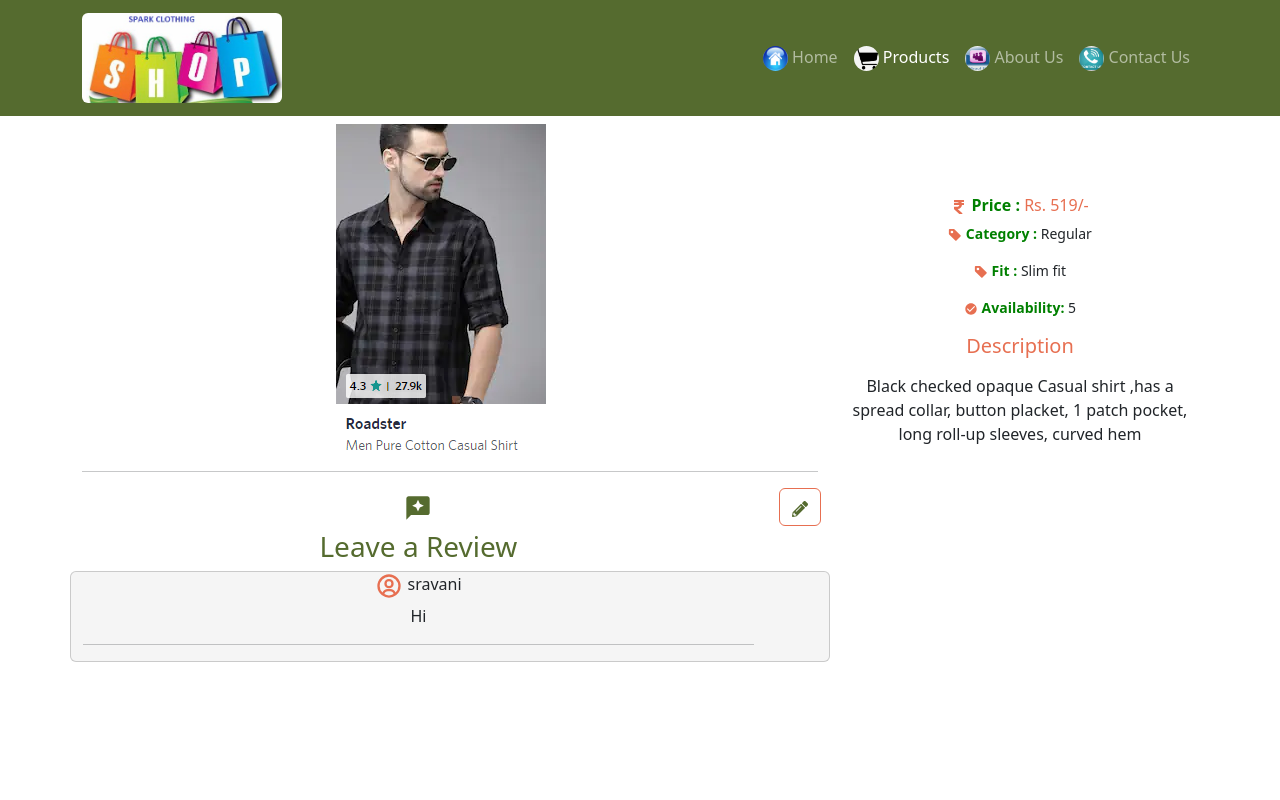
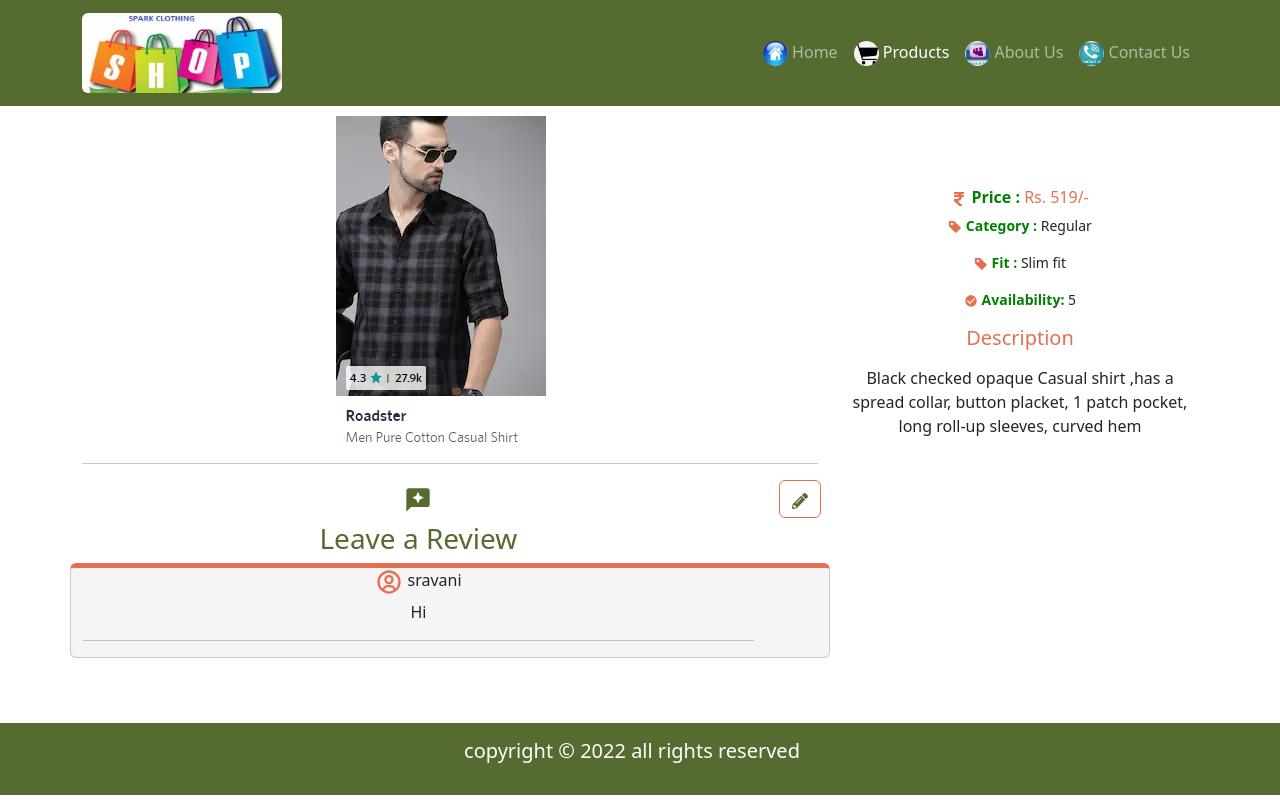
Before and after one commit to Sravani356/Project, a React (Create React App) app: page /#/products/productDetail/1 in a window 1280 px wide. Built offline with nearby package versions, Linux system fonts and the light colour scheme; data requests are answered from the project's data file.

Commit message:
final commit

```diff
--- a/package.json
+++ b/package.json
@@ -47,11 +47,10 @@
   "devDependencies": {
     "axios-mock-adapter": "^1.21.1"
   },
-  "jest" : {
+  "jest": {
     "collectCoverageFrom": [
       "src/**/*.{js, jsx}",
       "!src/index.js"
     ]
   }
-
 }
--- a/public/Assets/data/db.json
+++ b/public/Assets/data/db.json
@@ -101,6 +101,14 @@
           "message": "Nice Product..!!",
           "date": "2022-08-09T20:37:47.812Z",
           "ratings": "5"
+        },
+        {
+          "name": "sravani",
+          "email": "sravani@gmail.com",
+          "phone": "7567890987",
+          "message": "great!",
+          "date": "2022-08-14T12:09:04.303Z",
+          "ratings": "5"
         }
       ]
     }
--- a/src/App.js
+++ b/src/App.js
@@ -9,6 +9,7 @@ import NavbarComponent from "./components/navbar/Navbar";
 // import ProductDetailPage from './Pages/ProductDetailPage';
 import Products from "./Pages/productsPage/Products";
 import ProductDetail from "./Pages/productDetails/ProductDetail";
+import Footer from "./components/footer/Footer";
 // import { useEffect } from 'react';
 
 function App() {
@@ -30,7 +31,10 @@ function App() {
             element={<ProductDetail />}
           />
         </Routes>
+
       </HashRouter>
+      <Footer />
+
     </div>
   );
 }
--- a/src/Pages/aboutUsPage/AboutUs.css
+++ b/src/Pages/aboutUsPage/AboutUs.css
@@ -1,3 +1,12 @@
-/* .card {
-    background
-} */
+
+
+.card {
+    border-top : 5px solid #e76f51;
+}
+
+#card {
+    padding-top : 45px;
+    width: auto;
+    background-color: #556b2f;
+    color: white
+}
--- a/src/Pages/aboutUsPage/AboutUs.js
+++ b/src/Pages/aboutUsPage/AboutUs.js
@@ -1,24 +1,32 @@
 import React from "react";
-import { Image, Row } from "react-bootstrap";
+import { Card, Container } from "react-bootstrap";
+import "./AboutUs.css";
 
 const AboutUs = () => {
 
     return (
-        <div className="card">
-            <Row>
-                <Image
-                    src="Assets/images/images/About_Us.png"
-                    className="d-block"
-                />
-                <h1>
+        <Container>
+            <Card.Img
+                src="Assets/images/images/About_Us.png"
+                className="d-block" style={{ borderRadius: "16px" }} />
+
+            <Card id="card">
+                <Card.Title style={{ color: "#e76f51" }}>
                     About Us
-                </h1>
-                <p>We have the capabilities and experience to deliver the products you need to move forward.</p>
-                <h1>History</h1>
-                <p>The story of Spark Clothings started in Bangalore in the year 2000 with wholesale of hosiery and woven garments, catering to the needs of various wholesalers and retailers across India. Bangalore textiles industry stands at USD 4.2 billion in 2012 and is globally famous for its hosiery products. The City has more than 5,000 garment manufacturing units and job work units, and is one of the most organised processing and finishing garment clusters in India. The firm came into existence in the year 2005 as a Sole Proprietorship concern in Bangalore, Tamil Nadu. In the year 2007 it started as family enterprise with a tiny shop selling Men's apparel at much lesser price than market and expanded to full men's wear during next six months. The journey continued and in 2011 launched its first exclusively brand store in Bangalore with bigger retailing space for Men's wear, Women's wear and Kids clothing. Spark Clothings is engaged into multiple business activities which include manufacturing, supplying and trading in a wide array of clothing products which include Women's Wear, Polo T-Shirt, Girls T-Shirt and many more. The range offered is well acknowledged for their availability in stylish pattern, perfect finish and comfort in wearing. Products are developed after careful attention and hard work of Spark team. It aspires to render quality striven products which guarantee cheerfulness of end customer.</p>
-            </Row>
+                </Card.Title>
+                <Card.Body>
+                    <p>We have the capabilities and experience to deliver the products you need to move forward.</p>
+                </Card.Body>
+                <Card.Title style={{ color: "#e76f51" }}>
 
-        </div>
+                    History
+                </Card.Title>
+                <Card.Body>
+                    <p>The story of Spark Clothings started in Bangalore in the year 2000 with wholesale of hosiery and woven garments, catering to the needs of various wholesalers and retailers across India. Bangalore textiles industry stands at USD 4.2 billion in 2012 and is globally famous for its hosiery products. The City has more than 5,000 garment manufacturing units and job work units, and is one of the most organised processing and finishing garment clusters in India. The firm came into existence in the year 2005 as a Sole Proprietorship concern in Bangalore, Tamil Nadu. In the year 2007 it started as family enterprise with a tiny shop selling Men's apparel at much lesser price than market and expanded to full men's wear during next six months. The journey continued and in 2011 launched its first exclusively brand store in Bangalore with bigger retailing space for Men's wear, Women's wear and Kids clothing. Spark Clothings is engaged into multiple business activities which include manufacturing, supplying and trading in a wide array of clothing products which include Women's Wear, Polo T-Shirt, Girls T-Shirt and many more. The range offered is well acknowledged for their availability in stylish pattern, perfect finish and comfort in wearing. Products are developed after careful attention and hard work of Spark team. It aspires to render quality striven products which guarantee cheerfulness of end customer.</p>
+                </Card.Body>
+            </Card>
+
+        </Container>
     )
 }
 
--- a/src/Pages/productDetails/ProductDetail.js
+++ b/src/Pages/productDetails/ProductDetail.js
@@ -1,16 +1,13 @@
 /* eslint-disable no-unused-vars */
-// import "./MenuDetail.scss";
 import { useParams } from "react-router-dom";
 import { useEffect, useState } from "react";
 import axios from "axios";
 import { Col, Image, Row, Button, Container } from "react-bootstrap";
 import { FaPencilAlt } from "react-icons/fa";
-// import FeedBackModal from "../../component/feedBackModal/FeedBackModal";
 import { IoMdCheckmarkCircle } from "react-icons/io";
 import { BsTagFill } from "react-icons/bs";
 import { FaRupeeSign } from "react-icons/fa";
 import FeedBackModal from "../../components/feedBackModal/FeedBackModal";
-// import Reviews from "../../component/reviews/Reviews";
 import './productDetails.css';
 import Reviews from "../../components/reviews/Reviews";
 import { MdReviews } from "react-icons/md";
@@ -35,9 +32,8 @@ function ProductDetail() {
   };
 
   useEffect(() => {
-    fetchProductDetail();
-  });
-  console.log(data);
+    fetchProductDetail()
+  }, [id])  // eslint-disable-line react-hooks/exhaustive-deps
 
   return (
     <Container>
--- /dev/null
+++ b/src/components/footer/Footer.css
@@ -0,0 +1,12 @@
+
+#footer {
+    padding-top: 65px;
+}
+
+#container {
+    display: flex;
+    flex-wrap: inherit;
+    align-items: center;
+    justify-content: center;
+    border-top: 5px;
+}
--- /dev/null
+++ b/src/components/footer/Footer.js
@@ -0,0 +1,21 @@
+import React from 'react';
+import { Container, Navbar, NavbarBrand } from 'react-bootstrap';
+import "./Footer.css";
+
+function Footer() {
+    return (
+        <div id="footer" >
+            <Navbar style={{ backgroundColor: '#556b2f', bottom: 0 }}>
+                <Container id="container">
+                    <NavbarBrand style={{ color: "white" }}>
+                        <p className="text-center">copyright &copy; 2022 all rights reserved</p>
+                    </NavbarBrand>
+                </Container>
+            </Navbar>
+        </div>
+
+
+    )
+}
+
+export default Footer
--- a/src/components/navbar/Navbar.js
+++ b/src/components/navbar/Navbar.js
@@ -6,11 +6,11 @@ function NavbarComponent() {
     return (
         <>
             <div>
-                <Navbar style={{ backgroundColor: '#556b2f' }} collapseOnSelect expand="lg" bg="#f5ee2w" variant="dark">
+                <Navbar style={{ backgroundColor: '#556b2f' }} collapseOnSelect expand="lg" bg="#f5ee2w" variant="dark" className="fixed-top">
                     <Container>
                         <Navbar.Brand href="/">
 
-                            <img style={{ borderRadius: "6px" }} src="/Assets/images/images/LOGO.jpg" alt="logo" width="200" height="90" />
+                            <img style={{ borderRadius: "6px" }} src="/Assets/images/images/LOGO.jpg" alt="logo" width="200" height="80" />
 
 
                         </Navbar.Brand>
--- a/src/index.css
+++ b/src/index.css
@@ -1,3 +1,7 @@
+body {
+  padding-top: 108px;
+}
+
 img {
   border-radius: "16px";
 }
--- a/src/index.js
+++ b/src/index.js
@@ -6,6 +6,7 @@ import React from 'react';
 import ReactDOM from 'react-dom/client';
 import ThemeProvider from 'react-bootstrap/esm/ThemeProvider';
 // import reportWebVitals from './reportWebVitals';
+import './index.css';
 
 const root = ReactDOM.createRoot(document.getElementById('root'));
 root.render(
```
Also changed, not shown: 2 other files (tests, documents, lock files or other folders).
